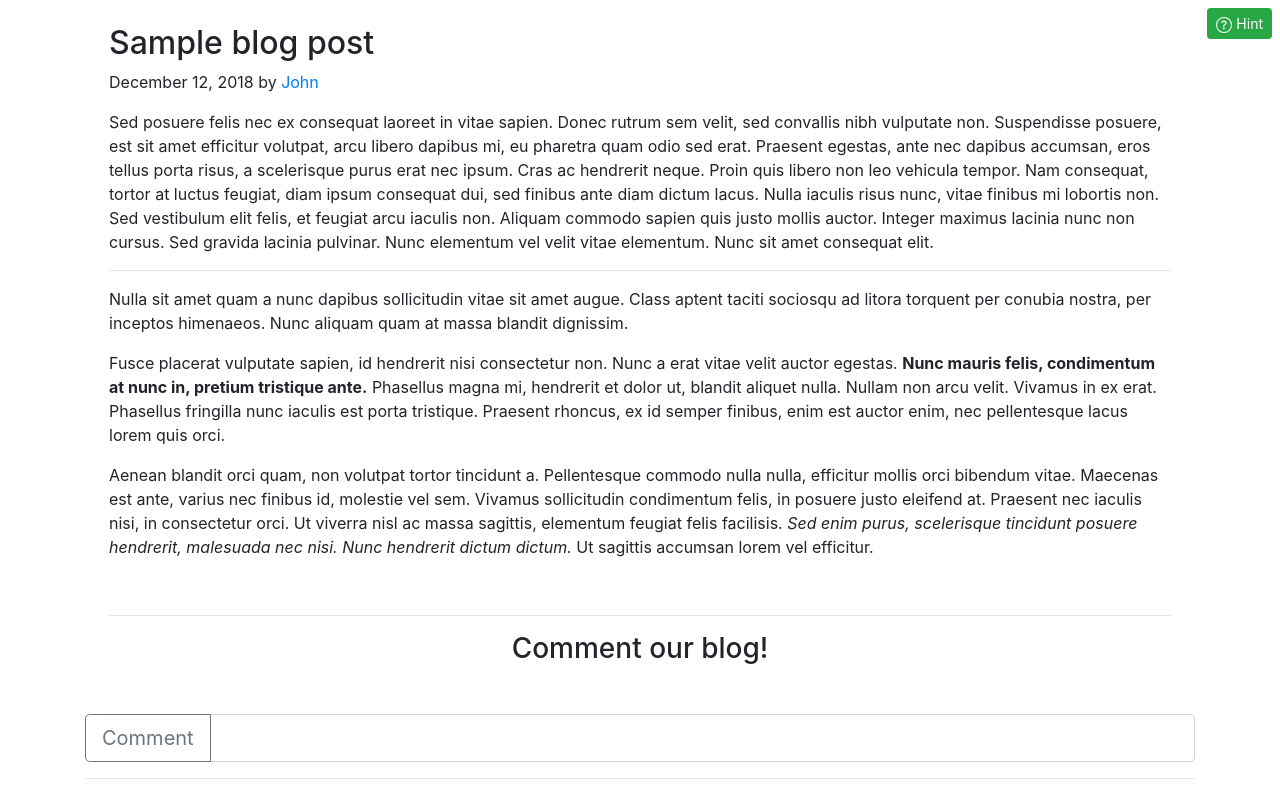
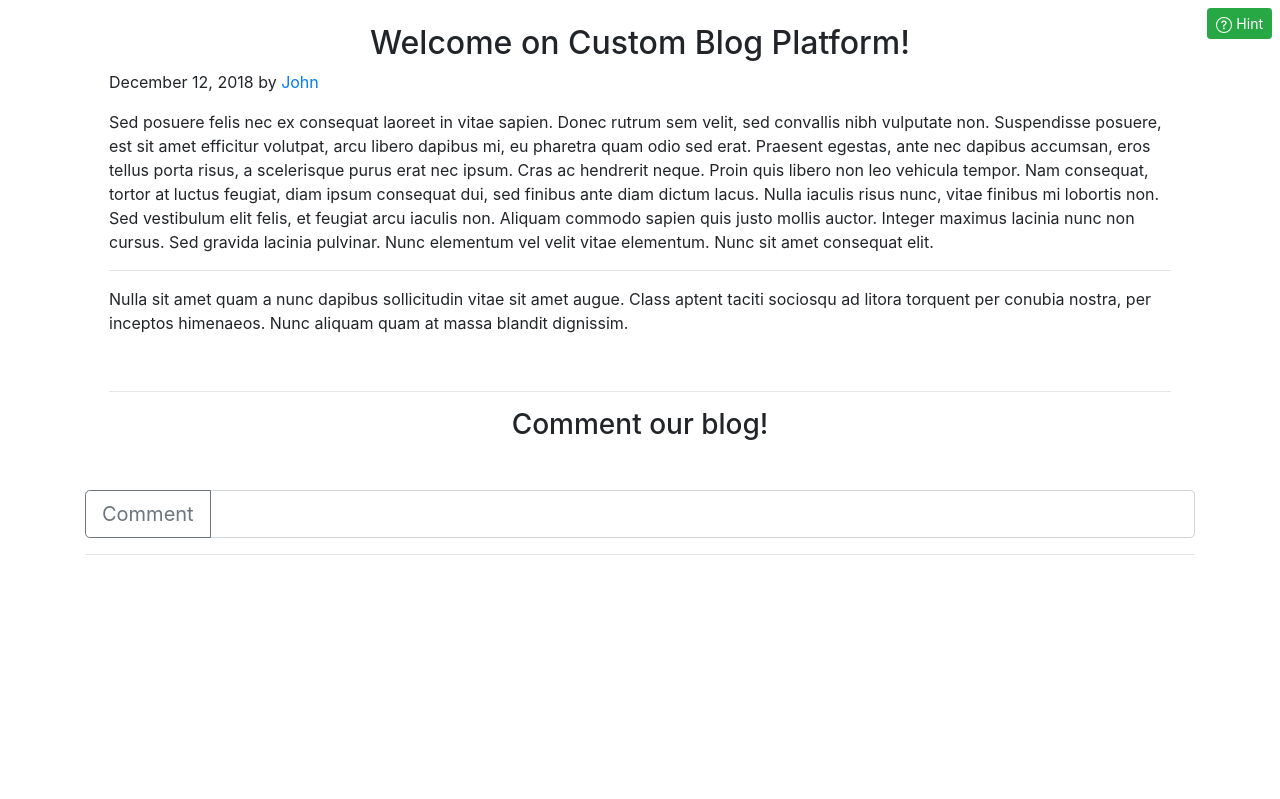
Before and after one commit to Nadenik/XSS_APP, a Django app: template stored_xss/templates/stored_xss/level1.html in a window 1280 px wide. Shown: the part 56-855 px from the top of the page. After the commit the page ends 611 px from the top, so only its background shows below. Run offline with Django 4.2, Linux system fonts and the light colour scheme; the template is opened without the code that fills it, so the values that code supplies are empty.

Commit message:
some improvements

```diff
--- a/stored_xss/templates/stored_xss/level1.html
+++ b/stored_xss/templates/stored_xss/level1.html
@@ -18,16 +18,12 @@
 
 
       <div class="blog-post m-4">
-        <h2 class="blog-post-title">Sample blog post</h2>
+        <h2 class="blog-post-title text-center">Welcome on Custom Blog Platform!</h2>
         <p class="blog-post-meta">December 12, 2018 by <a href="#">John</a></p>
 
         <p>Sed posuere felis nec ex consequat laoreet in vitae sapien. Donec rutrum sem velit, sed convallis nibh vulputate non. Suspendisse posuere, est sit amet efficitur volutpat, arcu libero dapibus mi, eu pharetra quam odio sed erat. Praesent egestas, ante nec dapibus accumsan, eros tellus porta risus, a scelerisque purus erat nec ipsum. Cras ac hendrerit neque. Proin quis libero non leo vehicula tempor. Nam consequat, tortor at luctus feugiat, diam ipsum consequat dui, sed finibus ante diam dictum lacus. Nulla iaculis risus nunc, vitae finibus mi lobortis non. Sed vestibulum elit felis, et feugiat arcu iaculis non. Aliquam commodo sapien quis justo mollis auctor. Integer maximus lacinia nunc non cursus. Sed gravida lacinia pulvinar. Nunc elementum vel velit vitae elementum. Nunc sit amet consequat elit. </p>
         <hr>
         <p>Nulla sit amet quam a nunc dapibus sollicitudin vitae sit amet augue. Class aptent taciti sociosqu ad litora torquent per conubia nostra, per inceptos himenaeos. Nunc aliquam quam at massa blandit dignissim.</p>
-        <blockquote>
-          <p>Fusce placerat vulputate sapien, id hendrerit nisi consectetur non. Nunc a erat vitae velit auctor egestas. <strong>Nunc mauris felis, condimentum at nunc in, pretium tristique ante.</strong> Phasellus magna mi, hendrerit et dolor ut, blandit aliquet nulla. Nullam non arcu velit. Vivamus in ex erat. Phasellus fringilla nunc iaculis est porta tristique. Praesent rhoncus, ex id semper finibus, enim est auctor enim, nec pellentesque lacus lorem quis orci. </p>
-        </blockquote>
-        <p>Aenean blandit orci quam, non volutpat tortor tincidunt a. Pellentesque commodo nulla nulla, efficitur mollis orci bibendum vitae. Maecenas est ante, varius nec finibus id, molestie vel sem. Vivamus sollicitudin condimentum felis, in posuere justo eleifend at. Praesent nec iaculis nisi, in consectetur orci. Ut viverra nisl ac massa sagittis, elementum feugiat felis facilisis. <em>Sed enim purus, scelerisque tincidunt posuere hendrerit, malesuada nec nisi. Nunc hendrerit dictum dictum.</em> Ut sagittis accumsan lorem vel efficitur.</p>
        <br>
         <hr class="col-xs-12">
         <h3 class="text-center" id="comment">Comment our blog!</h3>
--- a/stored_xss/templates/stored_xss/level2.html
+++ b/stored_xss/templates/stored_xss/level2.html
@@ -19,16 +19,12 @@
 
 
   <div class="blog-post m-4">
-    <h2 class="blog-post-title">Sample blog post</h2>
+    <h2 class="blog-post-title text-center">Welcome on Secure Custom Blog Platform!</h2>
     <p class="blog-post-meta">December 12, 2018 by <a href="#">John</a></p>
 
     <p>Sed posuere felis nec ex consequat laoreet in vitae sapien. Donec rutrum sem velit, sed convallis nibh vulputate non. Suspendisse posuere, est sit amet efficitur volutpat, arcu libero dapibus mi, eu pharetra quam odio sed erat. Praesent egestas, ante nec dapibus accumsan, eros tellus porta risus, a scelerisque purus erat nec ipsum. Cras ac hendrerit neque. Proin quis libero non leo vehicula tempor. Nam consequat, tortor at luctus feugiat, diam ipsum consequat dui, sed finibus ante diam dictum lacus. Nulla iaculis risus nunc, vitae finibus mi lobortis non. Sed vestibulum elit felis, et feugiat arcu iaculis non. Aliquam commodo sapien quis justo mollis auctor. Integer maximus lacinia nunc non cursus. Sed gravida lacinia pulvinar. Nunc elementum vel velit vitae elementum. Nunc sit amet consequat elit. </p>
     <hr>
     <p>Nulla sit amet quam a nunc dapibus sollicitudin vitae sit amet augue. Class aptent taciti sociosqu ad litora torquent per conubia nostra, per inceptos himenaeos. Nunc aliquam quam at massa blandit dignissim.</p>
-    <blockquote>
-      <p>Fusce placerat vulputate sapien, id hendrerit nisi consectetur non. Nunc a erat vitae velit auctor egestas. <strong>Nunc mauris felis, condimentum at nunc in, pretium tristique ante.</strong> Phasellus magna mi, hendrerit et dolor ut, blandit aliquet nulla. Nullam non arcu velit. Vivamus in ex erat. Phasellus fringilla nunc iaculis est porta tristique. Praesent rhoncus, ex id semper finibus, enim est auctor enim, nec pellentesque lacus lorem quis orci. </p>
-    </blockquote>
-    <p>Aenean blandit orci quam, non volutpat tortor tincidunt a. Pellentesque commodo nulla nulla, efficitur mollis orci bibendum vitae. Maecenas est ante, varius nec finibus id, molestie vel sem. Vivamus sollicitudin condimentum felis, in posuere justo eleifend at. Praesent nec iaculis nisi, in consectetur orci. Ut viverra nisl ac massa sagittis, elementum feugiat felis facilisis. <em>Sed enim purus, scelerisque tincidunt posuere hendrerit, malesuada nec nisi. Nunc hendrerit dictum dictum.</em> Ut sagittis accumsan lorem vel efficitur.</p>
    <br>
     <hr class="col-xs-12">
     <h3 class="text-center" id="comment">Comment our blog!</h3>
```
